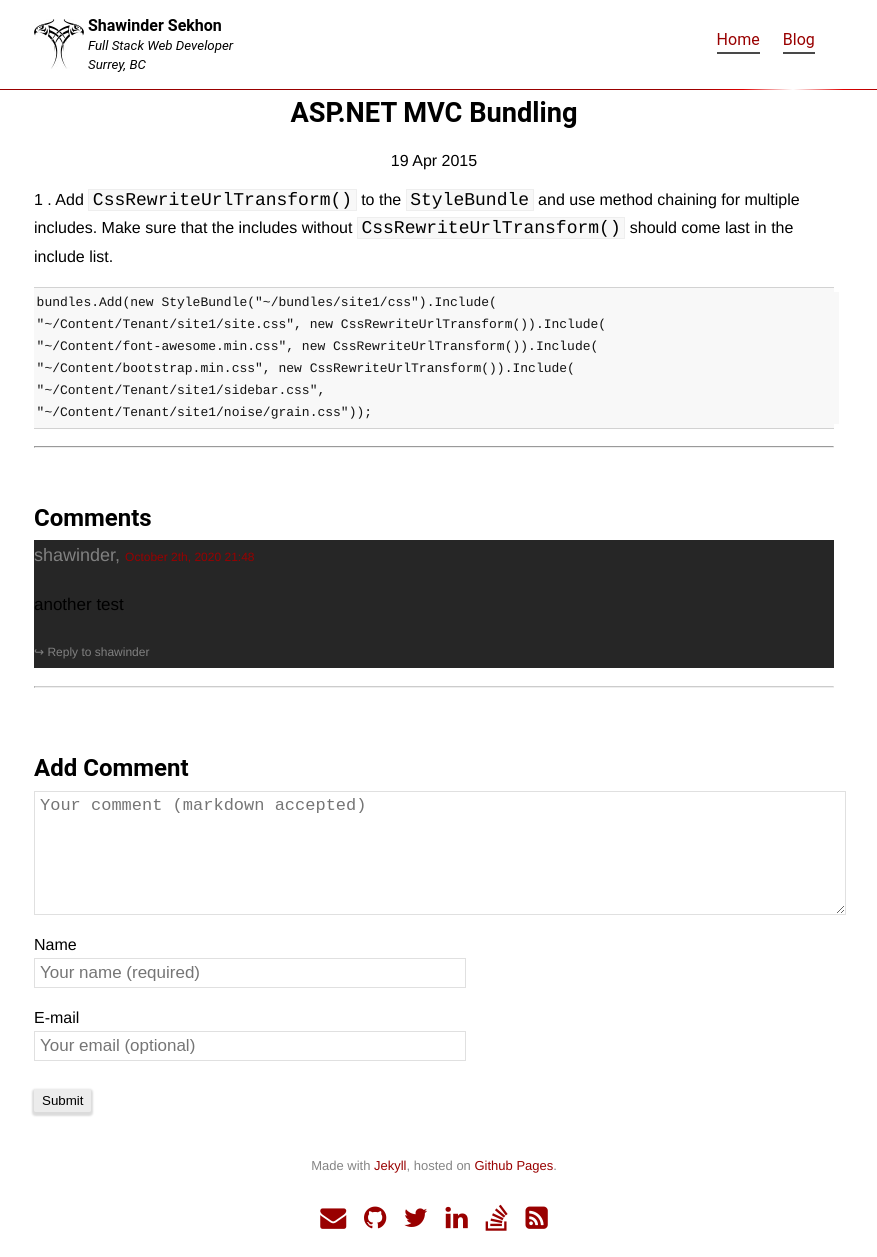
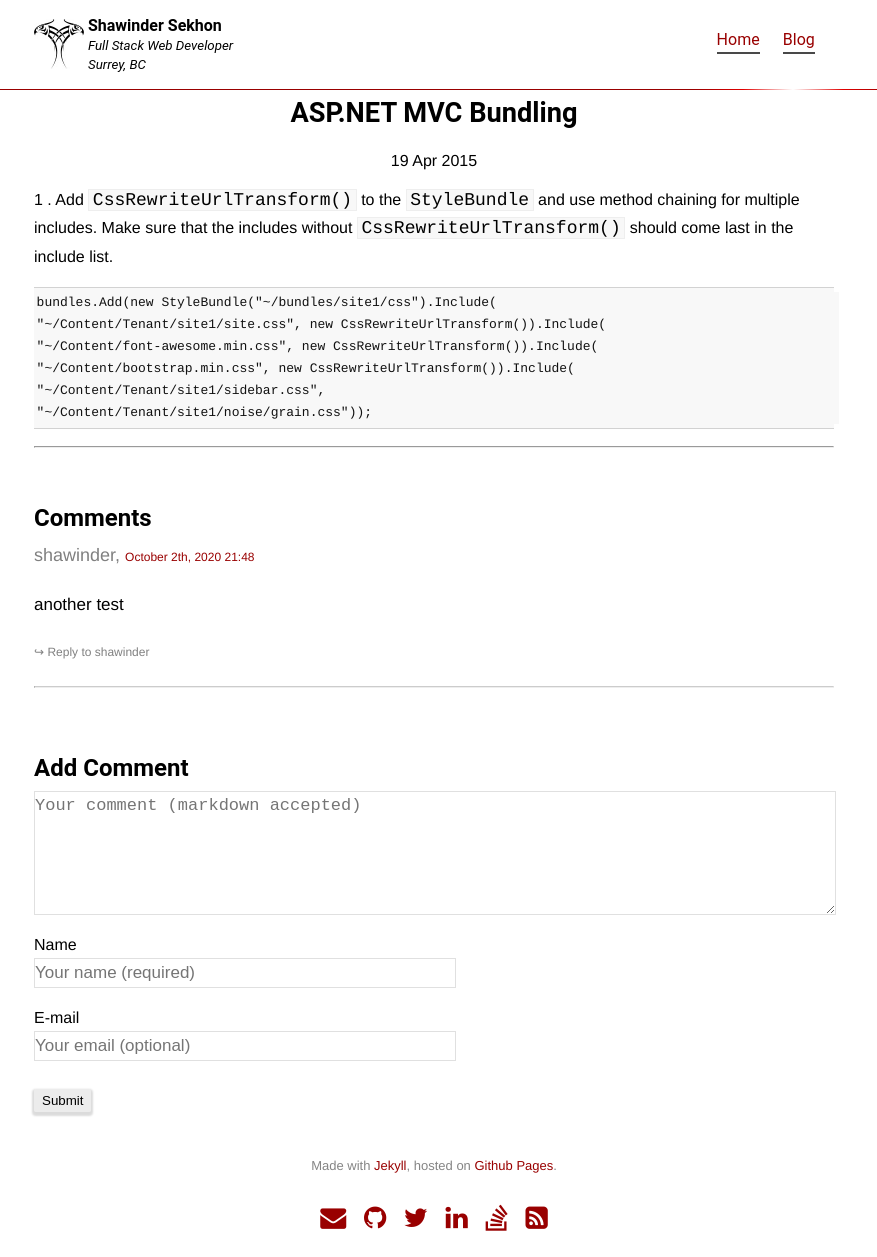
Before and after one commit to shawinder/shawinder.github.io, a Jekyll site: the page built from _posts/2015-04-19-asp-net-mvc-bundling.md, in a window 1280 px wide. Shown: the whole page, without its empty margins (206-1083 px from the left). Built offline with Jekyll 4.4.1, drawn with Linux system fonts in a browser that asks for light colours; nearby versions of some CDN libraries.

Commit message:
Update comment.css

```diff
--- a/css/comment.css
+++ b/css/comment.css
@@ -1,12 +1,3 @@
-input, select, textarea, label, button {
-  -webkit-text-size-adjust: 100%;
-  -webkit-font-feature-settings: "kern" 1;
-  -moz-font-feature-settings: "kern" 1;
-  -o-font-feature-settings: "kern" 1;
-  font-feature-settings: "kern" 1;
-  font-kerning: normal;
-}
-
 fieldset {
   border: none;
   padding: 0;
@@ -31,7 +22,7 @@
 
 .textfield__input {
   border: 1px solid rgba(0, 0, 0, 0.12);
-  padding: 4px 5px;
+  padding: 4px 0;
   width: 100%;
   font-size: 17px;
 }
@@ -88,6 +79,7 @@
   border-top: 0px solid lightgrey;
   padding: 0px 0px 0px 0px;
   margin-bottom: 1em;
+  background-color: transparent;
 }
 
 .comment.child {
```
